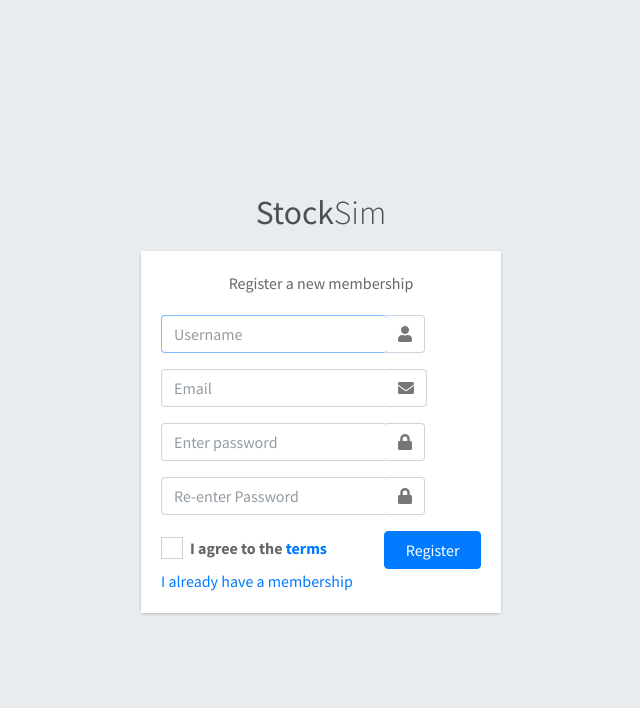
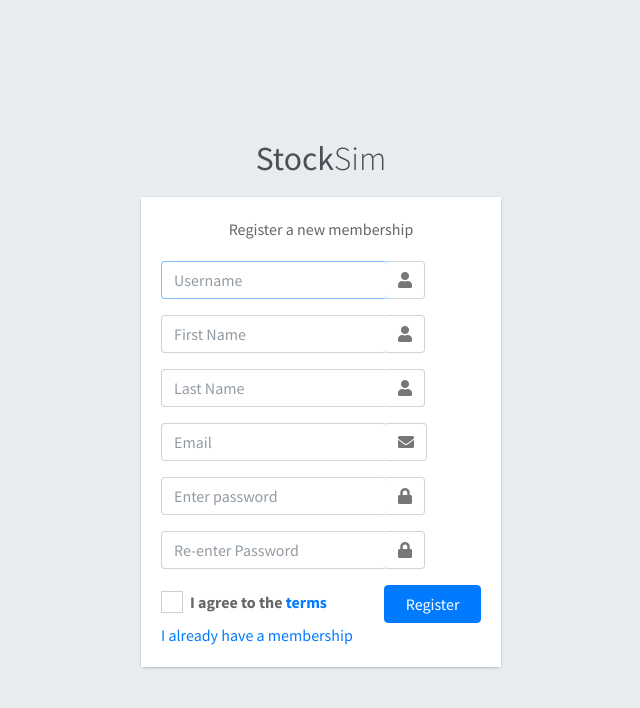
Before and after one commit to killkelleyr/stock_sim, a Django app: page /accounts/register/ in a window 1280 px wide. Shown: the top 708 px of the page, without its empty margins (319-959 px from the left). Run offline with Django 3.2, Linux system fonts and the light colour scheme; some libraries are stand-ins or nearby versions.

Commit message:
issue-30-Portfolio_Screen: * fixed broken links on base.html * added first/last name fields to registration model

```diff
--- a/StockSim/accounts/forms.py
+++ b/StockSim/accounts/forms.py
@@ -6,7 +6,7 @@ from django import forms
 class CreateUserForm(UserCreationForm):
     class Meta:
         model = User
-        fields = ['username','email','password1', 'password2']
+        fields = ['username','first_name','last_name','email','password1', 'password2']
         error_messages = {
             'email': {
                 'unique': 'My Custom Error Message here !!!',
--- a/StockSim/accounts/templates/accounts/login.html
+++ b/StockSim/accounts/templates/accounts/login.html
@@ -39,7 +39,7 @@
           <input type="text" class="form-control" name="username" placeholder="Username">
           <div class="input-group-append">
             <div class="input-group-text">
-              <span class="fas fa-envelope"></span>
+              <span class="fas fa-user"></span>
             </div>
           </div>
         </div>
--- a/StockSim/accounts/templates/accounts/register.html
+++ b/StockSim/accounts/templates/accounts/register.html
@@ -41,6 +41,26 @@
             </div>
           </div>
         </div>
+        <div class="input-group mb-3">
+          <div>
+              {{form.first_name}}
+          </div>
+        <div class="input-group-append">
+          <div class="input-group-text">
+            <span class="fas fa-user"></span>
+          </div>
+        </div>
+      </div>
+      <div class="input-group mb-3">
+        <div>
+            {{form.last_name}}
+        </div>
+      <div class="input-group-append">
+        <div class="input-group-text">
+          <span class="fas fa-user"></span>
+        </div>
+      </div>
+    </div>
         <div class="input-group mb-3">
             <div class="">
                 {{form.email}}
@@ -107,9 +127,11 @@
 <script>
     var form_fields = document.getElementsByTagName('input')
     form_fields[1].placeholder='Username';
-    form_fields[2].placeholder='Email';
-    form_fields[3].placeholder='Enter password';
-    form_fields[4].placeholder='Re-enter Password';
+    form_fields[2].placeholder='First Name';
+    form_fields[3].placeholder='Last Name';
+    form_fields[4].placeholder='Email';
+    form_fields[5].placeholder='Enter password';
+    form_fields[6].placeholder='Re-enter Password';
 
 
     for (var field in form_fields){
```
Also changed, not shown: StockSim/templates/base.html (+6 -6 lines).
